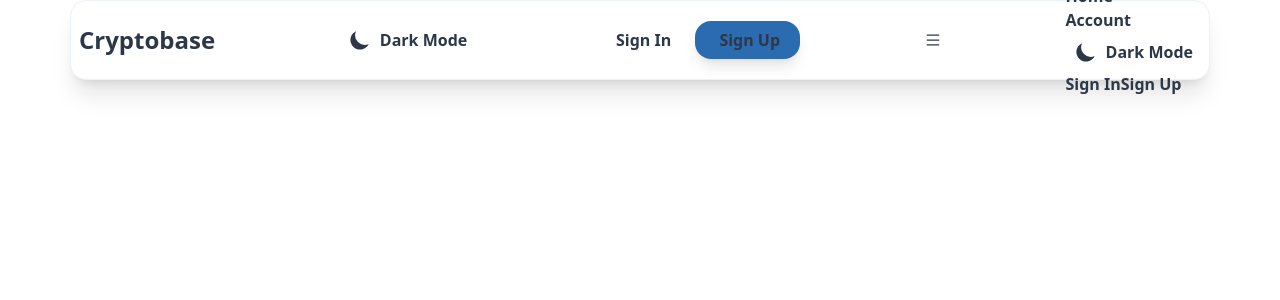
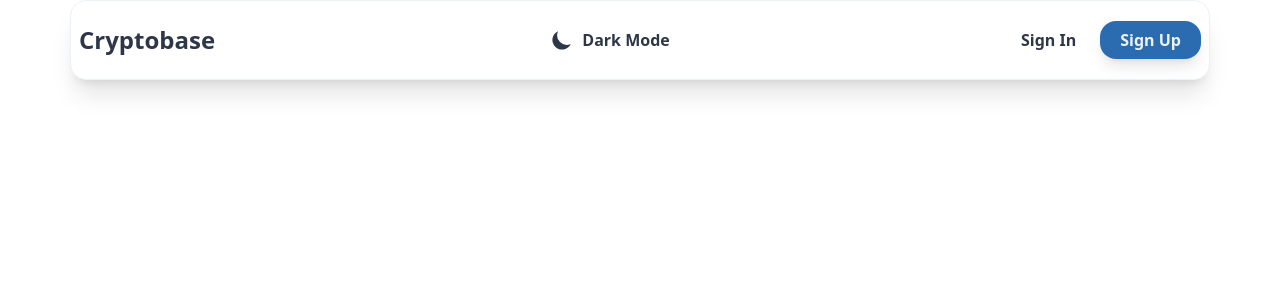
Before and after one commit to cjdevilla/Cryptobase-App, a React (Create React App) app: page / in a window 1280 px wide. Shown: the top 300 px of the page. Built offline with nearby package versions, Linux system fonts and the light colour scheme.

Commit message:
add components

```diff
--- a/src/components/Navbar.jsx
+++ b/src/components/Navbar.jsx
@@ -1,9 +1,15 @@
-import React from 'react'
+import React, { useState } from 'react'
 import { Link } from 'react-router-dom'
 import { ThemeToggle } from './ThemeToggle'
 import {AiOutlineMenu} from 'react-icons/ai'
 
 const Navbar = () => {
+    const [nav, setNav] = useState(false)
+
+    const handleNav = () => {
+        setNav(!nav)
+    }
+
   return (
     <div className='rounded-div flex items-center justify-between h-20 font-bold'>
         <Link to='/'>
@@ -14,31 +20,33 @@
         </div>
         <div className='hidden md:block'>
             <Link to='/signin' className='p-4 hover:text-accent'> Sign In</Link>
-            <Link to='/signup'className='bg-button text-btnText px-5 py-2 ml-2 rounded-2xl shadow-lg hover:shadow-2xl'> Sign Up</Link>
+            <Link to='/signup'className='bg-button text-btnText px-5 py-2 ml-2 rounded-2xl shadow-lg hover:shadow-2xl'>Sign Up</Link>
         </div>
+
         {/* Menu Icon*/}
-        <div>
+        <div className='block md:hidden cursor-pointer z-10'>
             <AiOutlineMenu />
         </div>
+
         {/* Mobile Menu */}
-        <div>
-            <ul>
-                <li>
+        <div className='md:hidden fixed left-0 top-20 flex-col items-center justify-between w-full h-[90%] bg-primary ease-in duration-300 z-10'>
+            <ul className='w-full p-4'>
+                <li className='border-b py-6'>
                     <Link to='/'>Home</Link>
                 </li>
-                <li>
+                <li className='border-b py-6'>
                     <Link to='/'>Account</Link>
                 </li>
-                <li>
+                <li className='border-b py-6'>
                     <ThemeToggle />
                 </li>
             </ul>
-            <div className='md:'>
+            <div className='flex flex-col w-full p-4'>
                 <Link to='/signin'>
-                    <button>Sign In</button>
+                    <button className='w-full my-2 p-3 bg-primary text-primary border border-secondary rounded-2xl shadow-xl '>Sign In</button>
                 </Link>
                 <Link to='/signup'>
-                    <button>Sign Up</button>
+                    <button className='w-full my-2 p-3 bg-button text-btnText rounded-2xl shadow-xl'>Sign Up</button>
                 </Link>
             </div>
         </div>
--- a/src/components/ThemeToggle.jsx
+++ b/src/components/ThemeToggle.jsx
@@ -7,14 +7,17 @@
 
   return (
     <div className='p-2'>
-        {theme == 'dark'? (
-            <div className='flex items-center cursor-pointer' onClick={()=> setTheme(theme === 'dark'? 'light' : 'dark')}>
-                <HiSun className='text-primary text-2xl mr-2' /> Light Mode
-            </div>
-        ): (
-        <div className='flex items-center cursor-pointer' onClick={()=> setTheme(theme === 'dark'? 'light' : 'dark')}>
-            <HiMoon className='text-primary text-2xl mr-2' /> Dark Mode
-        </div>)}
-    </div>
-  )
-}
+    {theme === 'dark' ? (
+      <div className='flex items-center cursor-pointer' onClick={()=> setTheme(theme === 'dark' ? 'light' : 'dark')}>
+        <HiSun className='text-primary text-2xl mr-2' /> Light Mode
+      </div>
+    ) : (
+      <div className='flex items-center cursor-pointer' onClick={()=> setTheme(theme === 'dark' ? 'light' : 'dark')}>
+        <HiMoon className='text-primary text-2xl mr-2' /> Dark Mode
+      </div>
+    )}
+  </div>
+);
+};
+
+export default ThemeToggle;
--- a/tailwind.config.js
+++ b/tailwind.config.js
@@ -12,7 +12,7 @@
         accent: 'var(--color-text-accent)',
         primary: 'var(--color-text-primary)',
         secondary: 'var(--color-text-secondary)',
-        btnText: 'var(--color-ng-secondary)'
+        btnText: 'var(--color-bg-secondary)'
       } ,
       borderColor: {
         primary: 'var(--color-bg-primary)',
```
